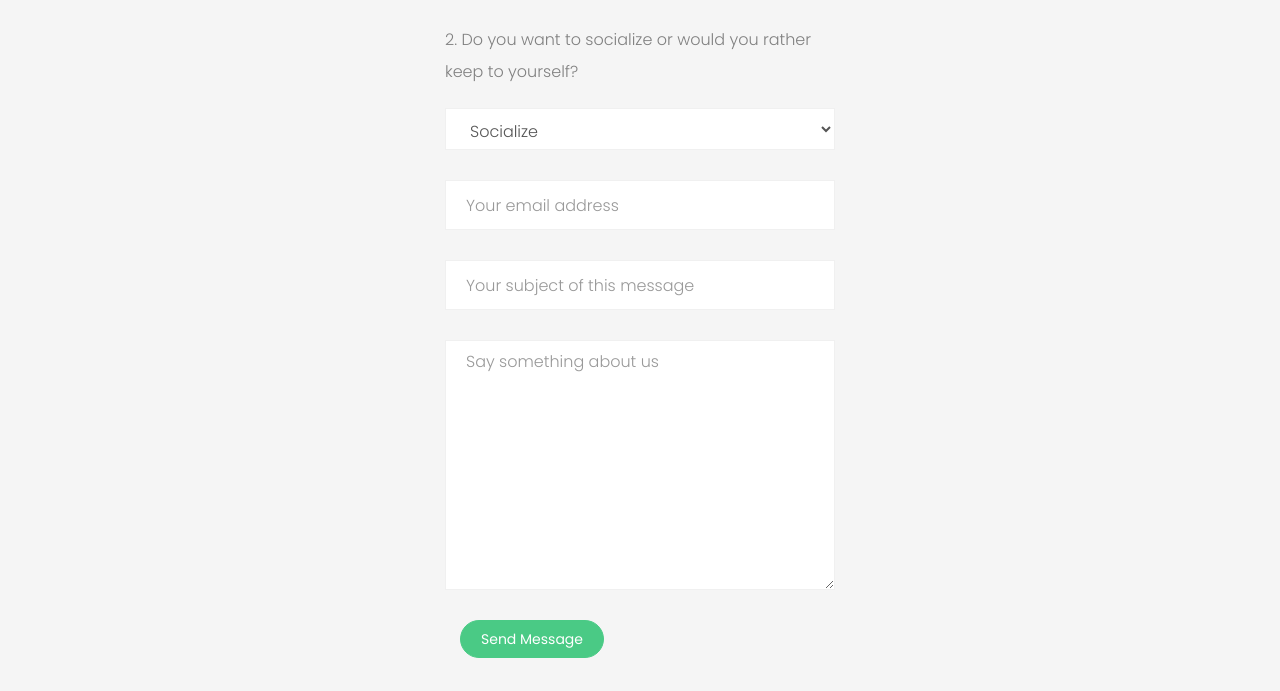
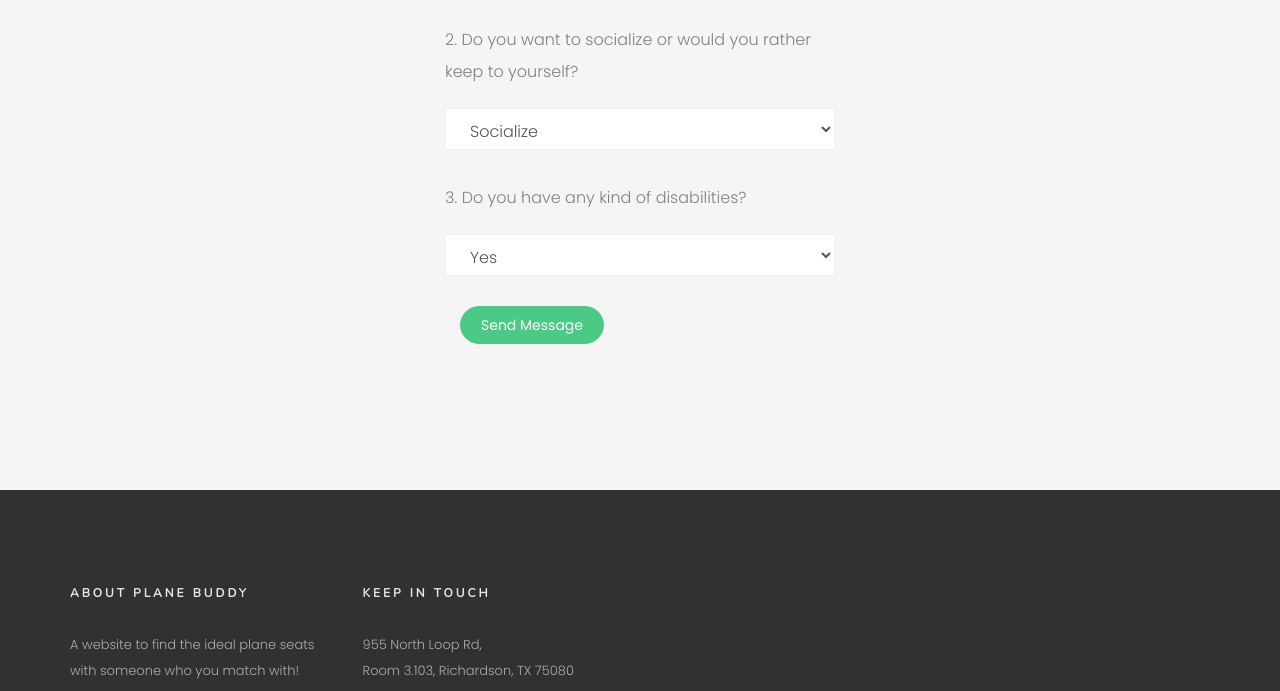
Before and after one commit to nich227/plane-buddy, a plain HTML site: page website/public/matching.html in a window 1280 px wide. Shown: the part 746-1437 px from the top of the page. Drawn offline with nearby package versions, Linux system fonts and the light colour scheme; files whose address does not match are found by name.

Commit message:
Updated criteria in matching

```diff
--- a/website/public/matching.html
+++ b/website/public/matching.html
@@ -112,28 +112,16 @@
                                             <option value="n">No preference</option>
                                     </select>
                                     </div>
+                                    <div class="col-md-0">
+                                            <br>
+                                           <p>3. Do you have any kind of disabilities?</p>
+                                           <select type="text" id="social" class="form-control" placeholder="Select a choice">
+                                                <option value="y">Yes</option>
+                                                <option value="n">No</option>
+                                        </select>
+                                        </div>
                                 </div>
 
-                                <div class="row form-group">
-                                    <div class="col-md-0">
-                                        <!-- <label for="email">Email</label> -->
-                                        <input type="text" id="email" class="form-control" placeholder="Your email address">
-                                    </div>
-                                </div>
-
-                                <div class="row form-group">
-                                    <div class="col-md-0">
-                                        <!-- <label for="subject">Subject</label> -->
-                                        <input type="text" id="subject" class="form-control" placeholder="Your subject of this message">
-                                    </div>
-                                </div>
-
-                                <div class="row form-group">
-                                    <div class="col-md-0">
-                                        <!-- <label for="message">Message</label> -->
-                                        <textarea name="message" id="message" cols="30" rows="10" class="form-control" placeholder="Say something about us"></textarea>
-                                    </div>
-                                </div>
                                 <div class="form-group">
                                     <input type="submit" value="Send Message" class="btn btn-primary">
                                 </div>
```
